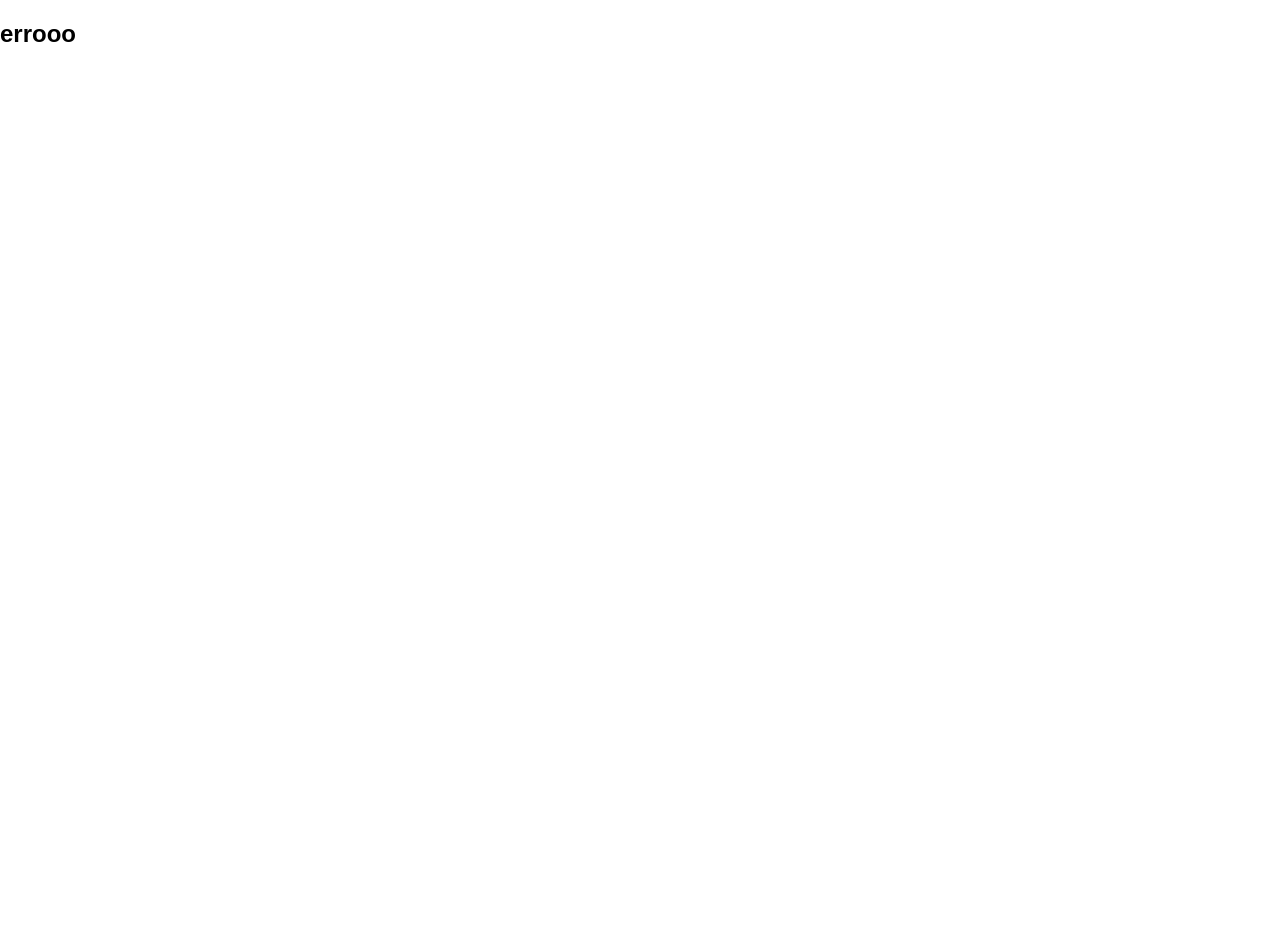
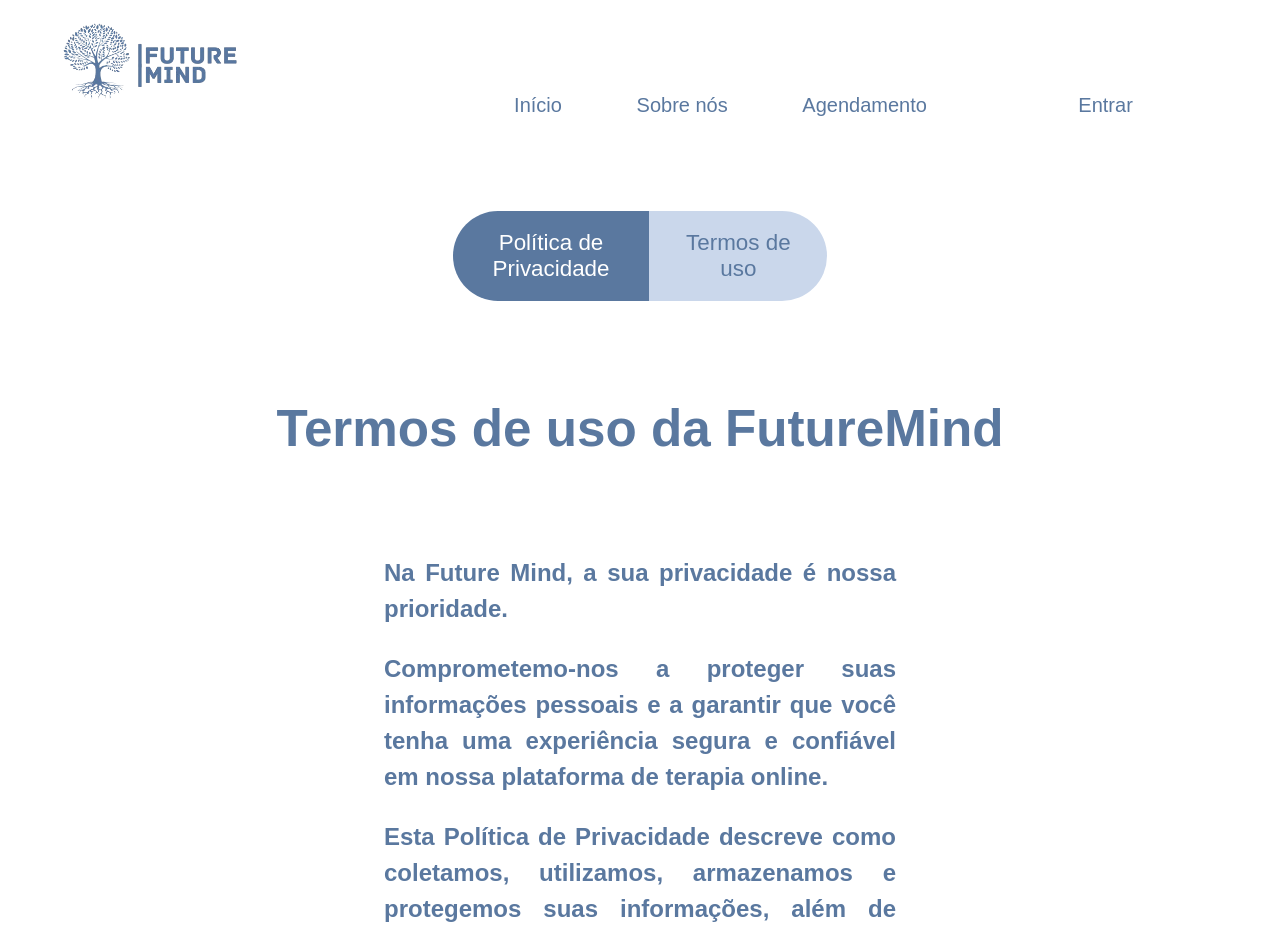
Before and after one commit to VitorMatt/FutureMind-1.0, a React (Vite) app in the folder FutureMind/: page /termos in a window 1280 px wide. Before the commit this address had no page. Shown: the top 933 px of the page. Before the commit the page ends 800 px from the top, so only its background shows below. Built offline with nearby package versions, Linux system fonts and the light colour scheme; a web font is replaced by a local one.

Commit message:
novas alterações

```diff
--- a/FutureMind/package.json
+++ b/FutureMind/package.json
@@ -10,6 +10,7 @@
     "preview": "vite preview"
   },
   "dependencies": {
+    "@mui/icons-material": "^6.1.4",
     "react": "^18.3.1",
     "react-dom": "^18.3.1",
     "react-router-dom": "^6.26.2"
--- a/FutureMind/src/components/Navbar.jsx
+++ b/FutureMind/src/components/Navbar.jsx
@@ -11,6 +11,7 @@ function Navbar() {
            <Link className='Link' to='/sobrenos'>Sobre nós</Link>
            <Link className='Link' to='/'>Agendamento</Link>
            <Link to='/' className='btn2'>Entrar</Link>
+
         </div>
     </nav>
   )
--- a/FutureMind/src/pages/CSS/Termos.css
+++ b/FutureMind/src/pages/CSS/Termos.css
@@ -0,0 +1,63 @@
+.botaodecisao{
+    width: 170%;
+    font-size: 140%;
+    border-top-left-radius: 100px;
+    border-bottom-left-radius: 100px;
+    border: none;
+    background-color: #5a789f;
+    color: #ffff;
+    padding: 5%;
+    text-align: center;
+    text-decoration: none;
+}
+
+.botaodecisaodois{
+    width: 150%;
+    font-size: 140%;
+    border-top-right-radius: 100px;
+    border-bottom-right-radius: 100px;
+    border: none;
+    background-color: #cad7eb;
+    color: #5a789f;
+    padding: 5%;
+    text-align: center;
+    text-decoration: none;
+}
+
+.divBotoes{
+    margin: auto;
+    width: fit-content;
+    display: flex;
+    justify-content: center;
+    align-items: center;
+}
+
+.titulo{
+    font-size: 160%;
+    color: #5a789f;
+    width: fit-content;
+    margin: auto;
+    text-align: center;
+    padding-top: 5%;
+}
+
+.textinho{
+    margin: auto;
+    align-items: center;
+    text-align:justify;
+    width: 40%;
+    color: #5a789f;
+    font-size: 150%;
+    padding-top: 3%;
+    line-height: 150%;
+    font-weight: 600;
+}
+
+.bolinha{
+    width: 100px;
+	height: 100px;
+	border-radius: 50%;
+	overflow: hidden;
+	float: left;
+	margin: 15px;
+}
--- a/FutureMind/src/pages/Termos.jsx
+++ b/FutureMind/src/pages/Termos.jsx
@@ -1,16 +1,39 @@
-import Termos from './CSS/Termos.css'
-import NavBar from '../components/Navbar.jsx'
+import React from 'react'
+import { Link } from 'react-router-dom'
+import Navbar from '../components/Navbar'
+import './CSS/Termos.css'
 
-export class Termos extends Component {
-  render() {
-    return (
+function Termos() {
+  return (
       <div>
-       <NavBar />
-       oal
+        <Navbar />
+      <div className='divBotoes'>
+        <Link className='botaodecisao'>Política de Privacidade</Link>
+        <Link className='botaodecisaodois'>Termos de uso</Link>
+      </div>
 
+      <div className='introducao'>
+        <div className='titulo'>
+            <h1>Termos de uso da FutureMind</h1>
+        </div>
+        <div className='textinho'>
+            <div><p> Na Future Mind, a sua privacidade é nossa prioridade.</p></div>
+
+           <div><p> Comprometemo-nos a proteger suas informações pessoais e a garantir que você tenha uma experiência segura e confiável em nossa plataforma de terapia online.</p></div>
+
+            <div> <p> Esta Política de Privacidade descreve como coletamos, utilizamos, armazenamos e protegemos suas informações, além de esclarecer seus direitos em relação a esses dados.
+            Ao utilizar nossos serviços, você concorda com as práticas aqui descritas, e estamos aqui para garantir que sua jornada rumo ao bem-estar mental seja transparente
+            e respeitosa.</p></div>
+
+        </div>
       </div>
-    )
-  }
+
+      <div className='bolinha'>
+        <img src="" alt="" />
+      </div>
+
+    </div>
+  )
 }
 
 export default Termos
--- a/FutureMind/src/routes/router.jsx
+++ b/FutureMind/src/routes/router.jsx
@@ -4,6 +4,7 @@ import EscolhaCadastro from '../pages/EscolhaCadastro'
 import Inicio from '../pages/Inicio'
 import LandingPage from '../pages/LandingPage'
 import SobreNos from '../pages/SobreNos'
+import Termos from '../pages/Termos'
 
 
 const router = createBrowserRouter([{
@@ -23,6 +24,10 @@ const router = createBrowserRouter([{
 {
     path: '/landingpage',
     element: <LandingPage />
+},
+{
+    path: '/termos',
+    element: <Termos />
 }])
 
 export default router
```
Also changed, not shown: 1 other file (tests, documents, lock files or other folders).
